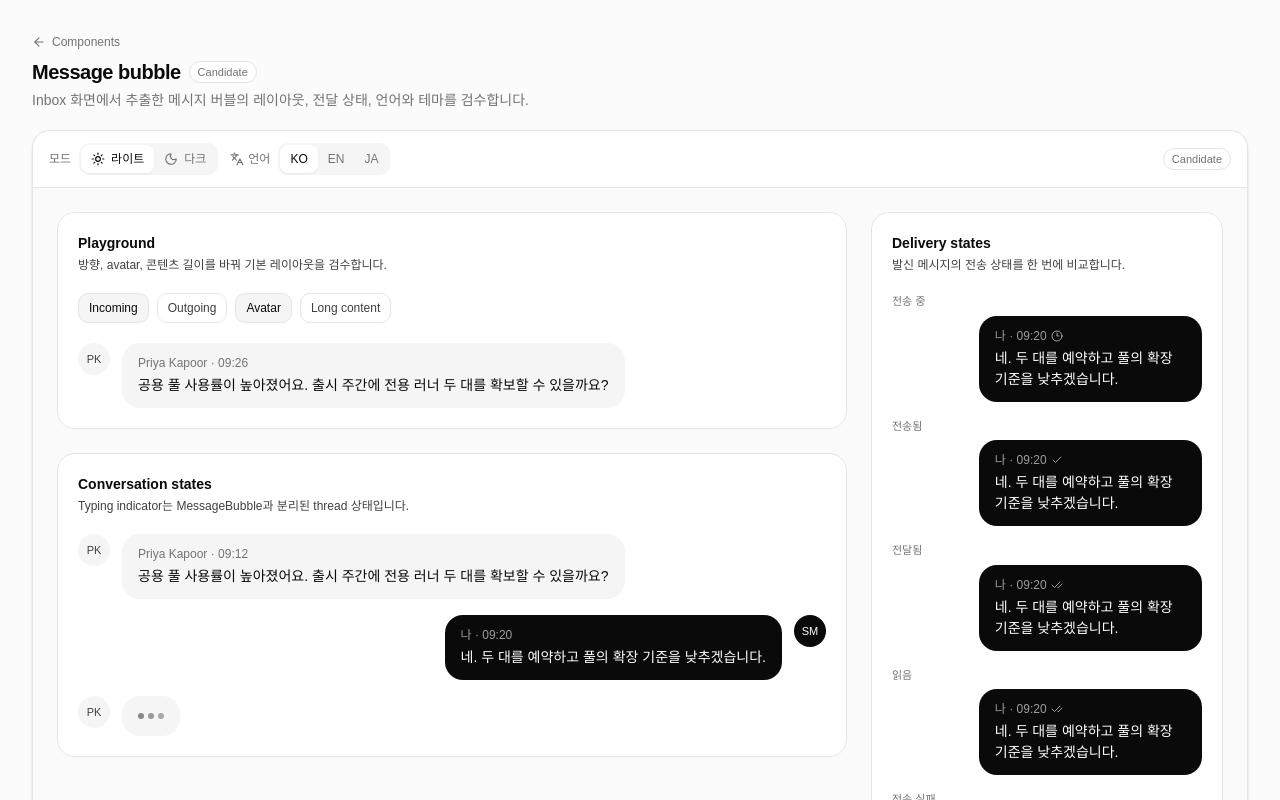
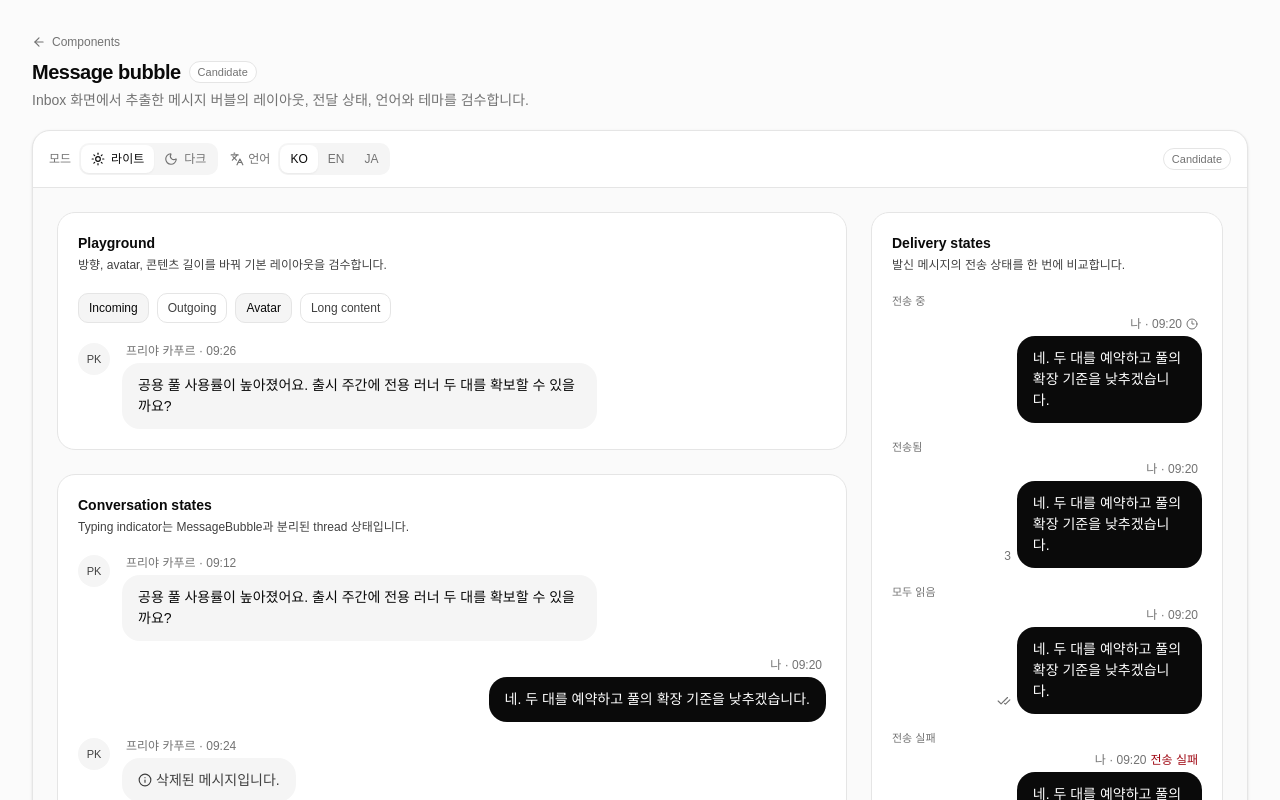
Before and after one commit to ooee-shin/Design-System, a Next.js app in the folder apps/studio/: page /components/message-bubble in a window 1280 px wide. Shown: the top 800 px of the page. Built offline with nearby package versions, Linux system fonts and the light colour scheme.

Commit message:
feat: refine message bubble states and actions

```diff
--- a/apps/studio/src/app/globals.css
+++ b/apps/studio/src/app/globals.css
@@ -53,6 +53,7 @@
   --color-oe-background-disabled: var(--oe-background-disabled);
   --color-oe-accent-background-bold-primary: var(--oe-accent-background-bold-primary);
   --color-oe-danger-foreground-primary: var(--oe-danger-foreground-primary);
+  --color-oe-danger-background-primary: var(--oe-danger-background-primary);
   --color-oe-border-primary: var(--oe-border-primary);
   --color-oe-border-secondary: var(--oe-border-secondary);
   --color-oe-border-disabled: var(--oe-border-disabled);
@@ -114,6 +115,7 @@
   --oe-background-disabled: var(--color-neutral-100);
   --oe-accent-background-bold-primary: var(--color-red-600);
   --oe-danger-foreground-primary: var(--color-red-800);
+  --oe-danger-background-primary: var(--color-red-50);
   --oe-border-primary: var(--color-neutral-300);
   --oe-border-secondary: var(--color-neutral-200);
   --oe-border-disabled: var(--color-neutral-100);
@@ -167,6 +169,7 @@
   --oe-background-disabled: var(--color-neutral-800);
   --oe-accent-background-bold-primary: var(--color-red-400);
   --oe-danger-foreground-primary: var(--color-red-200);
+  --oe-danger-background-primary: var(--color-red-950);
   --oe-border-primary: var(--color-neutral-700);
   --oe-border-secondary: var(--color-neutral-800);
   --oe-border-disabled: var(--color-neutral-900);
--- a/apps/studio/src/components/candidates/message-bubble-workbench.tsx
+++ b/apps/studio/src/components/candidates/message-bubble-workbench.tsx
@@ -16,13 +16,16 @@ type Theme = "light" | "dark";
 
 const copy = {
   ko: {
-    incomingAuthor: "Priya Kapoor",
+    incomingAuthor: "프리야 카푸르",
     outgoingAuthor: "나",
     incoming: "공용 풀 사용률이 높아졌어요. 출시 주간에 전용 러너 두 대를 확보할 수 있을까요?",
     outgoing: "네. 두 대를 예약하고 풀의 확장 기준을 낮추겠습니다.",
     long: "여러 줄로 이어지는 메시지에서 한글의 행간과 버블 내부 여백이 과하게 벌어지지 않는지 확인합니다. 화면 폭이 줄어들어도 읽기 편해야 합니다.",
     typing: "Priya Kapoor님이 작성 중입니다.",
-    states: { sending: "전송 중", sent: "전송됨", delivered: "전달됨", read: "읽음", failed: "전송 실패" },
+    deleted: "삭제된 메시지입니다.",
+    unreadRecipients: (count: number) => `아직 읽지 않은 참여자 ${count}명`,
+    actions: { delete: "메시지 삭제", copy: "메시지 복사" },
+    states: { sending: "전송 중", sent: "전송됨", read: "모두 읽음", failed: "전송 실패" },
   },
   en: {
     incomingAuthor: "Priya Kapoor",
@@ -31,7 +34,10 @@ const copy = {
     outgoing: "Yes. I’ll reserve two and lower the scaling threshold.",
     long: "This longer message checks line length, wrapping, and the internal spacing of the bubble across narrower layouts without making the conversation difficult to scan.",
     typing: "Priya Kapoor is typing.",
-    states: { sending: "Sending", sent: "Sent", delivered: "Delivered", read: "Read", failed: "Failed" },
+    deleted: "This message was deleted.",
+    unreadRecipients: (count: number) => `${count} recipients have not read this message`,
+    actions: { delete: "Delete message", copy: "Copy message" },
+    states: { sending: "Sending", sent: "Sent", read: "Read by all", failed: "Failed" },
   },
   ja: {
     incomingAuthor: "Priya Kapoor",
@@ -40,7 +46,10 @@ const copy = {
     outgoing: "はい。2台を予約し、スケール基準を下げます。",
     long: "複数行のメッセージで行間や吹き出し内の余白を確認します。画面幅が狭くなっても読みやすさを保つ必要があります。",
     typing: "Priya Kapoorさんが入力しています。",
-    states: { sending: "送信中", sent: "送信済み", delivered: "配信済み", read: "既読", failed: "送信失敗" },
+    deleted: "削除されたメッセージです。",
+    unreadRecipients: (count: number) => `未読の参加者${count}人`,
+    actions: { delete: "メッセージを削除", copy: "メッセージをコピー" },
+    states: { sending: "送信中", sent: "送信済み", read: "全員既読", failed: "送信失敗" },
   },
 } satisfies Record<Locale, {
   incomingAuthor: string;
@@ -49,10 +58,13 @@ const copy = {
   outgoing: string;
   long: string;
   typing: string;
+  deleted: string;
+  unreadRecipients: (count: number) => string;
+  actions: { delete: string; copy: string };
   states: Record<MessageDeliveryState, string>;
 }>;
 
-const states: MessageDeliveryState[] = ["sending", "sent", "delivered", "read", "failed"];
+const states: MessageDeliveryState[] = ["sending", "sent", "read", "failed"];
 
 export function MessageBubbleWorkbench() {
   const [theme, setTheme] = useState<Theme>("light");
@@ -61,6 +73,10 @@ export function MessageBubbleWorkbench() {
   const [showAvatar, setShowAvatar] = useState(true);
   const [longMessage, setLongMessage] = useState(false);
   const activeCopy = copy[locale];
+  const messageActions = {
+    copyLabel: activeCopy.actions.copy,
+    deleteLabel: activeCopy.actions.delete,
+  };
 
   return (
     <section className="overflow-hidden rounded-2xl border bg-background shadow-sm">
@@ -93,6 +109,7 @@ export function MessageBubbleWorkbench() {
                 initials={direction === "outgoing" ? "SM" : "PK"}
                 time="09:26"
                 showAvatar={showAvatar}
+                actions={messageActions}
               >
                 {longMessage ? activeCopy.long : direction === "outgoing" ? activeCopy.outgoing : activeCopy.incoming}
               </MessageBubble>
@@ -100,8 +117,10 @@ export function MessageBubbleWorkbench() {
 
             <WorkbenchSection title="Conversation states" description="Typing indicator는 MessageBubble과 분리된 thread 상태입니다.">
               <div className="space-y-4">
-                <MessageBubble direction="incoming" author={activeCopy.incomingAuthor} initials="PK" time="09:12">{activeCopy.incoming}</MessageBubble>
-                <MessageBubble direction="outgoing" author={activeCopy.outgoingAuthor} initials="SM" time="09:20">{activeCopy.outgoing}</MessageBubble>
+                <MessageBubble direction="incoming" author={activeCopy.incomingAuthor} initials="PK" time="09:12" actions={messageActions}>{activeCopy.incoming}</MessageBubble>
+                <MessageBubble direction="outgoing" author={activeCopy.outgoingAuthor} initials="SM" time="09:20" actions={messageActions}>{activeCopy.outgoing}</MessageBubble>
+                <MessageBubble direction="incoming" author={activeCopy.incomingAuthor} initials="PK" time="09:24" deleted deletedLabel={activeCopy.deleted}>{activeCopy.incoming}</MessageBubble>
+                <MessageBubble direction="outgoing" author={activeCopy.outgoingAuthor} initials="SM" time="09:25" deleted deletedLabel={activeCopy.deleted}>{activeCopy.outgoing}</MessageBubble>
                 <TypingIndicator initials="PK" label={activeCopy.typing} />
               </div>
             </WorkbenchSection>
@@ -118,8 +137,11 @@ export function MessageBubbleWorkbench() {
                     initials="SM"
                     time="09:20"
                     deliveryState={state}
+                    unreadRecipientCount={state === "sent" ? 3 : state === "read" ? 0 : undefined}
+                    unreadRecipientLabel={state === "sent" ? activeCopy.unreadRecipients(3) : undefined}
                     deliveryCopy={activeCopy.states}
                     showAvatar={false}
+                    actions={messageActions}
                   >
                     {activeCopy.outgoing}
                   </MessageBubble>
--- a/apps/studio/src/components/candidates/message-bubble.tsx
+++ b/apps/studio/src/components/candidates/message-bubble.tsx
@@ -1,9 +1,9 @@
-import { AlertCircle, Check, CheckCheck, Clock3 } from "lucide-react";
+import { Check, CheckCheck, Clock3, Copy, Info, Trash2 } from "lucide-react";
 
 import { cn } from "@/lib/utils";
 
 export type MessageDirection = "incoming" | "outgoing";
-export type MessageDeliveryState = "sending" | "sent" | "delivered" | "read" | "failed";
+export type MessageDeliveryState = "sending" | "sent" | "read" | "failed";
 
 type DeliveryCopy = Record<MessageDeliveryState, string>;
 
@@ -14,8 +14,14 @@ export function MessageBubble({
   time,
   children,
   deliveryState,
+  unreadRecipientCount,
+  unreadRecipientLabel,
   deliveryCopy,
+  deleted = false,
+  deletedLabel,
+  showDeletedContent,
   showAvatar = true,
+  actions,
   className,
 }: {
   direction: MessageDirection;
@@ -24,61 +30,137 @@ export function MessageBubble({
   time: string;
   children: React.ReactNode;
   deliveryState?: MessageDeliveryState;
+  unreadRecipientCount?: number;
+  unreadRecipientLabel?: string;
   deliveryCopy?: DeliveryCopy;
+  deleted?: boolean;
+  deletedLabel?: string;
+  showDeletedContent?: boolean;
   showAvatar?: boolean;
+  actions?: {
+    copyLabel: string;
+    deleteLabel: string;
+    onCopy?: () => void;
+    onDelete?: () => void;
+  };
   className?: string;
 }) {
   const outgoing = direction === "outgoing";
+  const deletedContentVisible = showDeletedContent ?? outgoing;
 
   return (
-    <div className={cn("flex gap-3", outgoing && "flex-row-reverse", className)}>
-      {showAvatar && (
+    <div className={cn("group/message flex gap-3", outgoing && "justify-end", className)}>
+      {showAvatar && !outgoing && (
         <span
-          className={cn(
-            "flex size-8 shrink-0 items-center justify-center rounded-full text-[11px] font-medium",
-            outgoing
-              ? "bg-oe-background-bold-primary text-oe-foreground-inverse"
-              : "bg-oe-background-secondary text-oe-foreground-secondary",
-          )}
+          className="flex size-8 shrink-0 items-center justify-center rounded-full bg-oe-background-secondary text-[11px] font-medium text-oe-foreground-secondary"
           aria-hidden="true"
         >
           {initials}
         </span>
       )}
-      <div
-        className={cn(
-          "oe-message-bubble max-w-[82%] rounded-2xl px-4 py-3 text-sm leading-relaxed sm:max-w-[72%]",
-          outgoing
-            ? "bg-oe-background-bold-primary text-oe-foreground-inverse"
-            : "bg-oe-background-secondary text-oe-foreground-primary",
-          deliveryState === "failed" && "ring-1 ring-oe-danger-foreground-primary/40",
-        )}
-      >
+      <div className={cn("flex min-w-0 max-w-[82%] flex-col sm:max-w-[72%]", outgoing && "items-end")}>
         <div
           className={cn(
-            "mb-1 flex min-w-0 items-center gap-1 text-xs",
-            outgoing ? "text-oe-foreground-inverse-secondary" : "text-oe-foreground-tertiary",
+            "mb-1 flex min-w-0 items-center gap-1 px-1 text-xs text-oe-foreground-tertiary",
+            outgoing && "justify-end",
           )}
         >
           <span className="truncate">{author} · {time}</span>
           {deliveryState && deliveryCopy && (
-            <DeliveryState state={deliveryState} label={deliveryCopy[deliveryState]} />
+            <DeliveryState state={deliveryState} label={deliveryCopy[deliveryState]} hasUnreadCount={unreadRecipientCount !== undefined} />
           )}
         </div>
-        <div>{children}</div>
+        <div className={cn("flex max-w-full items-end gap-1.5", outgoing && "flex-row-reverse")}>
+          <div
+            className={cn(
+              "oe-message-bubble min-w-0 rounded-2xl px-4 py-3 text-sm leading-relaxed",
+              deleted
+                ? outgoing
+                  ? "bg-oe-background-bold-primary text-oe-foreground-inverse-secondary"
+                  : "bg-oe-background-secondary text-oe-foreground-secondary"
+                : outgoing
+                ? "bg-oe-background-bold-primary text-oe-foreground-inverse"
+                : "bg-oe-background-secondary text-oe-foreground-primary",
+            )}
+          >
+            {deleted && deletedLabel && (
+              <div className={cn("flex items-center gap-1 text-sm font-medium", outgoing ? "text-oe-foreground-inverse" : "text-oe-foreground-secondary", deletedContentVisible && "mb-1.5")}>
+                <Info className="size-3.5" aria-hidden="true" />
+                <span>{deletedLabel}</span>
+              </div>
+            )}
+            {(!deleted || deletedContentVisible) && (
+              <div>{children}</div>
+            )}
+          </div>
+          {outgoing && !deleted ? (
+            <div className="relative flex min-h-8 min-w-8 shrink-0 items-end justify-end pb-1">
+              {unreadRecipientCount !== undefined && unreadRecipientCount > 0 && (
+                <span className="text-xs tabular-nums text-oe-foreground-tertiary" aria-label={unreadRecipientLabel}>
+                  {unreadRecipientCount}
+                </span>
+              )}
+              {deliveryState === "read" && unreadRecipientCount === 0 && deliveryCopy && (
+                <span className="pb-0.5 text-oe-foreground-tertiary" aria-label={deliveryCopy.read} title={deliveryCopy.read}>
+                  <CheckCheck className="size-3.5" aria-hidden="true" />
+                </span>
+              )}
+              {deliveryState === "failed" && deliveryCopy && (
+                <span className="flex size-3.5 items-center justify-center rounded-full bg-oe-danger-foreground-primary text-[10px] leading-none font-bold text-oe-foreground-inverse" aria-label={deliveryCopy.failed} title={deliveryCopy.failed}>
+                  !
+                </span>
+              )}
+              {actions && (
+                <div className="absolute right-0 bottom-0">
+                  <MessageActions {...actions} />
+                </div>
+              )}
+            </div>
+          ) : actions && !deleted ? (
+            <MessageActions {...actions} />
+          ) : null}
+        </div>
       </div>
     </div>
   );
 }
 
-function DeliveryState({ state, label }: { state: MessageDeliveryState; label: string }) {
-  const Icon = state === "sending" ? Clock3 : state === "sent" ? Check : state === "failed" ? AlertCircle : CheckCheck;
+function MessageActions({
+  copyLabel,
+  deleteLabel,
+  onCopy,
+  onDelete,
+}: {
+  copyLabel: string;
+  deleteLabel: string;
+  onCopy?: () => void;
+  onDelete?: () => void;
+}) {
+  return (
+    <div className="pointer-events-none relative flex shrink-0 translate-y-1 items-center rounded-lg border border-oe-border-secondary bg-oe-background-primary p-0.5 opacity-0 transition-[opacity,transform] group-hover/message:pointer-events-auto group-hover/message:translate-y-0 group-hover/message:opacity-100 group-focus-within/message:pointer-events-auto group-focus-within/message:translate-y-0 group-focus-within/message:opacity-100">
+      <button type="button" onClick={onCopy} className="oe-hover-layer rounded-md p-1.5 text-oe-foreground-tertiary outline-none hover:text-oe-foreground-primary focus-visible:ring-2 focus-visible:ring-oe-focus-ring" aria-label={copyLabel} title={copyLabel}>
+        <Copy className="size-3.5" aria-hidden="true" />
+      </button>
+      <button type="button" onClick={onDelete} className="rounded-md p-1.5 text-oe-foreground-tertiary outline-none hover:bg-oe-danger-background-primary hover:text-oe-danger-foreground-primary focus-visible:ring-2 focus-visible:ring-oe-focus-ring" aria-label={deleteLabel} title={deleteLabel}>
+        <Trash2 className="size-3.5" aria-hidden="true" />
+      </button>
+    </div>
+  );
+}
+
+function DeliveryState({ state, label, hasUnreadCount }: { state: MessageDeliveryState; label: string; hasUnreadCount: boolean }) {
+  if (hasUnreadCount) return null;
+
+  if (state === "failed") {
+    return <span className="shrink-0 text-oe-danger-foreground-primary">{label}</span>;
+  }
+
+  const Icon = state === "sending" ? Clock3 : state === "read" ? CheckCheck : Check;
 
   return (
     <span
       className={cn(
         "inline-flex shrink-0 items-center gap-0.5",
-        state === "failed" && "text-oe-danger-foreground-primary",
       )}
       aria-label={label}
       title={label}
--- a/apps/studio/src/components/experiments/inbox-split-view.tsx
+++ b/apps/studio/src/components/experiments/inbox-split-view.tsx
@@ -24,6 +24,7 @@ type Message = {
   time: string;
   mine: boolean;
   text: string;
+  deleted?: boolean;
 };
 
 type Thread = {
@@ -167,6 +168,11 @@ const localeCopy = {
     archive: "대화 보관",
     snooze: "나중에 알림",
     more: "더보기",
+    deleteMessage: "메시지 삭제",
+    deletedMessage: "삭제된 메시지입니다.",
+    replyToMessage: "답장",
+    copyMessage: "복사",
+    forwardMessage: "전달",
     reply: "답장 입력…",
     attach: "첨부",
     send: "보내기",
@@ -185,6 +191,11 @@ const localeCopy = {
     archive: "Archive conversation",
     snooze: "Snooze conversation",
     more: "More actions",
+    deleteMessage: "Delete message",
+    deletedMessage: "This message was deleted.",
+    replyToMessage: "Reply",
+    copyMessage: "Copy",
+    forwardMessage: "Forward",
     reply: "Reply…",
     attach: "Attach",
     send: "Send",
@@ -203,6 +214,11 @@ const localeCopy = {
     archive: "会話をアーカイブ",
     snooze: "後で通知",
     more: "その他の操作",
+    deleteMessage: "メッセージを削除",
+    deletedMessage: "削除されたメッセージです。",
+    replyToMessage: "返信",
+    copyMessage: "コピー",
+    forwardMessage: "転送",
     reply: "返信を入力…",
     attach: "添付",
     send: "送信",
@@ -306,13 +322,14 @@ function getInitialThreads(locale: InboxLocale) {
 
   return initialThreads.map((thread, threadIndex) => ({
     ...thread,
+    sender: locale === "ko" ? koreanName(thread.sender) : thread.sender,
     time: translations[threadIndex].time,
     subject: translations[threadIndex].subject,
     people: translations[threadIndex].people,
     preview: translations[threadIndex].preview,
     messages: thread.messages.map((message, messageIndex) => ({
       ...message,
-      from: message.mine ? localeCopy[locale].you : message.from,
+      from: message.mine ? localeCopy[locale].you : locale === "ko" ? koreanName(message.from) : message.from,
       time:
         message.time === "Yesterday"
           ? locale === "ko" ? "어제" : "昨日"
@@ -324,6 +341,15 @@ function getInitialThreads(locale: InboxLocale) {
   }));
 }
 
+function koreanName(name: string) {
+  return ({
+    "Priya Kapoor": "프리야 카푸르",
+    Finance: "재무팀",
+    "Jonas Ohlsson": "요나스 올손",
+    "Mei Tanaka": "메이 다나카",
+  } as Record<string, string>)[name] ?? name;
+}
+
 export function InboxSplitView({ locale = "ko" }: { locale?: InboxLocale }) {
   const copy = localeCopy[locale];
   const initialLocalizedThreads = getInitialThreads(locale);
@@ -333,6 +359,12 @@ export function InboxSplitView({ locale = "ko" }: { locale?: InboxLocale }) {
   const [reply, setReply] = useState("");
   const [mobileThreadOpen, setMobileThreadOpen] = useState(false);
   const threadBodyRef = useRef<HTMLDivElement>(null);
+
+  function deleteMessage(messageIndex: number) {
+    setThreads((current) => current.map((thread) => thread.id === selectedId
+      ? { ...thread, messages: thread.messages.map((message, index) => index === messageIndex ? { ...message, deleted: true } : message) }
+      : thread));
+  }
 
   const selectedThread = threads.find((thread) => thread.id === selectedId) ?? threads[0];
   const unreadCount = threads.reduce((total, thread) => total + thread.unreadCount, 0);
@@ -489,6 +521,14 @@ export function InboxSplitView({ locale = "ko" }: { locale?: InboxLocale }) {
               author={message.from}
               initials={message.initials}
               time={message.time}
+              deleted={message.deleted}
+              deletedLabel={copy.deletedMessage}
+              actions={{
+                copyLabel: copy.copyMessage,
+                deleteLabel: copy.deleteMessage,
+                onCopy: () => { void navigator.clipboard.writeText(message.text); },
+                onDelete: () => deleteMessage(index),
+              }}
             >
               {message.text}
             </MessageBubble>
```
Also changed, not shown: 4 other files (tests, documents, lock files or other folders).
